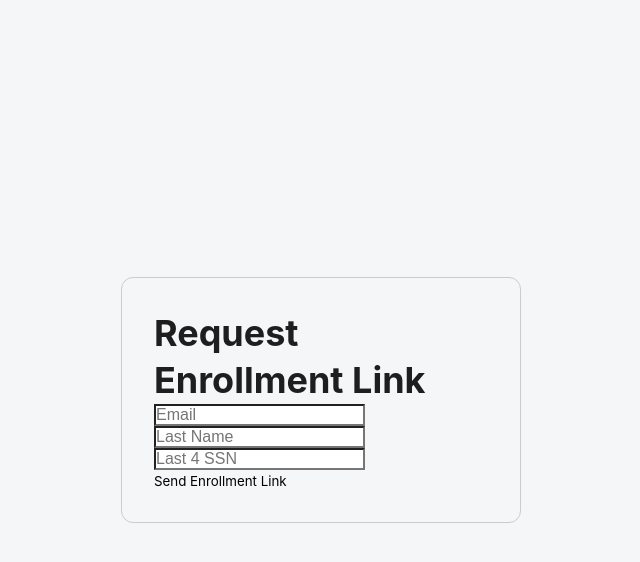
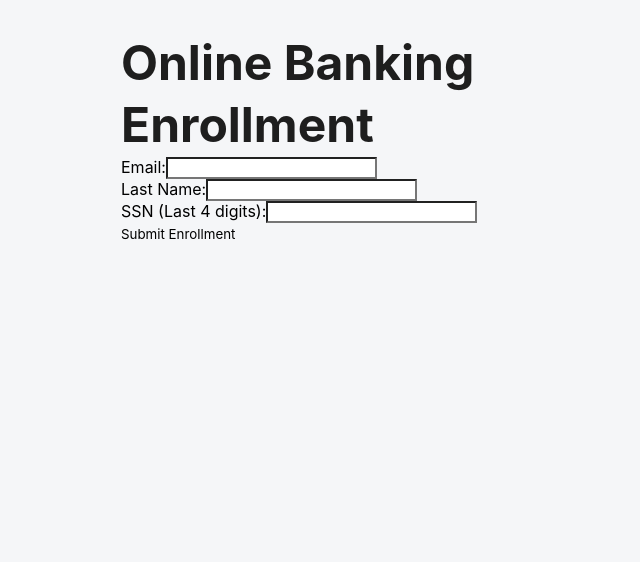
Before and after one commit to oaklineworkspace/oakline-frontend, a Next.js app: page /enroll in a window 1280 px wide. Shown: the top 562 px of the page, without its empty margins (319-959 px from the left). Built offline with nearby package versions, Linux system fonts and the light colour scheme.

Commit message:
Update enroll.js

```diff
--- a/pages/enroll.js
+++ b/pages/enroll.js
@@ -1,80 +1,97 @@
-import { useState } from 'react';
+// pages/enroll.js
+import { useState } from "react";
 
 export default function EnrollPage() {
-  const [step, setStep] = useState(1); // 1=request, 2=complete
-  const [formData, setFormData] = useState({ email: '', last_name: '', ssn: '', password: '', token: '' });
-  const [message, setMessage] = useState('');
+  const [formData, setFormData] = useState({
+    email: "",
+    lastName: "",
+    ssn: "",
+  });
   const [loading, setLoading] = useState(false);
+  const [message, setMessage] = useState("");
 
-  const backendUrl = process.env.NEXT_PUBLIC_BACKEND_URL;
+  const handleChange = (e) => {
+    setFormData((prev) => ({
+      ...prev,
+      [e.target.name]: e.target.value,
+    }));
+  };
 
-  const handleChange = (e) => setFormData({ ...formData, [e.target.name]: e.target.value });
-
-  const handleRequest = async (e) => {
+  const handleSubmit = async (e) => {
     e.preventDefault();
     setLoading(true);
-    setMessage('');
+    setMessage("");
+
     try {
-      const res = await fetch(`${backendUrl}/api/users/request-enroll`, {
-        method: 'POST',
-        headers: { 'Content-Type': 'application/json' },
-        body: JSON.stringify({ email: formData.email, last_name: formData.last_name, ssn: formData.ssn }),
-      });
+      const res = await fetch(
+        `${process.env.NEXT_PUBLIC_BACKEND_URL}/api/users/request-enroll`,
+        {
+          method: "POST",
+          headers: { "Content-Type": "application/json" },
+          body: JSON.stringify({
+            email: formData.email,
+            last_name: formData.lastName,
+            ssn: formData.ssn,
+          }),
+        }
+      );
+
       const data = await res.json();
-      if (!res.ok) throw new Error(data.error || 'Request failed');
-      setMessage(data.message);
-      setStep(2);
+
+      if (!res.ok) {
+        throw new Error(data.error || "Enrollment failed");
+      }
+
+      setMessage("✅ Enrollment request submitted successfully!");
     } catch (err) {
-      setMessage(err.message);
-    } finally {
-      setLoading(false);
-    }
-  };
-
-  const handleComplete = async (e) => {
-    e.preventDefault();
-    setLoading(true);
-    setMessage('');
-    try {
-      const res = await fetch(`${backendUrl}/api/users/complete-enroll`, {
-        method: 'POST',
-        headers: { 'Content-Type': 'application/json' },
-        body: JSON.stringify({ token: formData.token, password: formData.password }),
-      });
-      const data = await res.json();
-      if (!res.ok) throw new Error(data.error || 'Completion failed');
-      setMessage(data.message);
-    } catch (err) {
-      setMessage(err.message);
+      console.error(err);
+      setMessage(`❌ ${err.message}`);
     } finally {
       setLoading(false);
     }
   };
 
   return (
-    <div style={{ minHeight: '100vh', display: 'flex', justifyContent: 'center', alignItems: 'center' }}>
-      <div style={{ width: '100%', maxWidth: '400px', padding: '2rem', border: '1px solid #ccc', borderRadius: '12px' }}>
-        {step === 1 && (
-          <form onSubmit={handleRequest}>
-            <h2>Request Enrollment Link</h2>
-            <input type="email" name="email" value={formData.email} onChange={handleChange} required placeholder="Email" />
-            <input type="text" name="last_name" value={formData.last_name} onChange={handleChange} placeholder="Last Name" />
-            <input type="text" name="ssn" value={formData.ssn} onChange={handleChange} placeholder="Last 4 SSN" maxLength={4} />
-            <button type="submit" disabled={loading}>{loading ? 'Sending...' : 'Send Enrollment Link'}</button>
-          </form>
-        )}
+    <div style={{ maxWidth: "400px", margin: "2rem auto" }}>
+      <h1>Online Banking Enrollment</h1>
+      <form onSubmit={handleSubmit}>
+        <label>Email:</label>
+        <input
+          type="email"
+          name="email"
+          required
+          value={formData.email}
+          onChange={handleChange}
+        />
+        <br />
 
-        {step === 2 && (
-          <form onSubmit={handleComplete}>
-            <h2>Complete Enrollment</h2>
-            <input type="text" name="token" value={formData.token} onChange={handleChange} required placeholder="Enrollment Token" />
-            <input type="password" name="password" value={formData.password} onChange={handleChange} required placeholder="Set Password" />
-            <button type="submit" disabled={loading}>{loading ? 'Completing...' : 'Complete Enrollment'}</button>
-          </form>
-        )}
+        <label>Last Name:</label>
+        <input
+          type="text"
+          name="lastName"
+          required
+          value={formData.lastName}
+          onChange={handleChange}
+        />
+        <br />
 
-        {message && <p style={{ color: message.includes('completed') ? 'green' : 'red' }}>{message}</p>}
-      </div>
+        <label>SSN (Last 4 digits):</label>
+        <input
+          type="text"
+          name="ssn"
+          required
+          maxLength={4}
+          value={formData.ssn}
+          onChange={handleChange}
+        />
+        <br />
+
+        <button type="submit" disabled={loading}>
+          {loading ? "Submitting..." : "Submit Enrollment"}
+        </button>
+      </form>
+
+      {message && <p>{message}</p>}
     </div>
   );
 }
```
